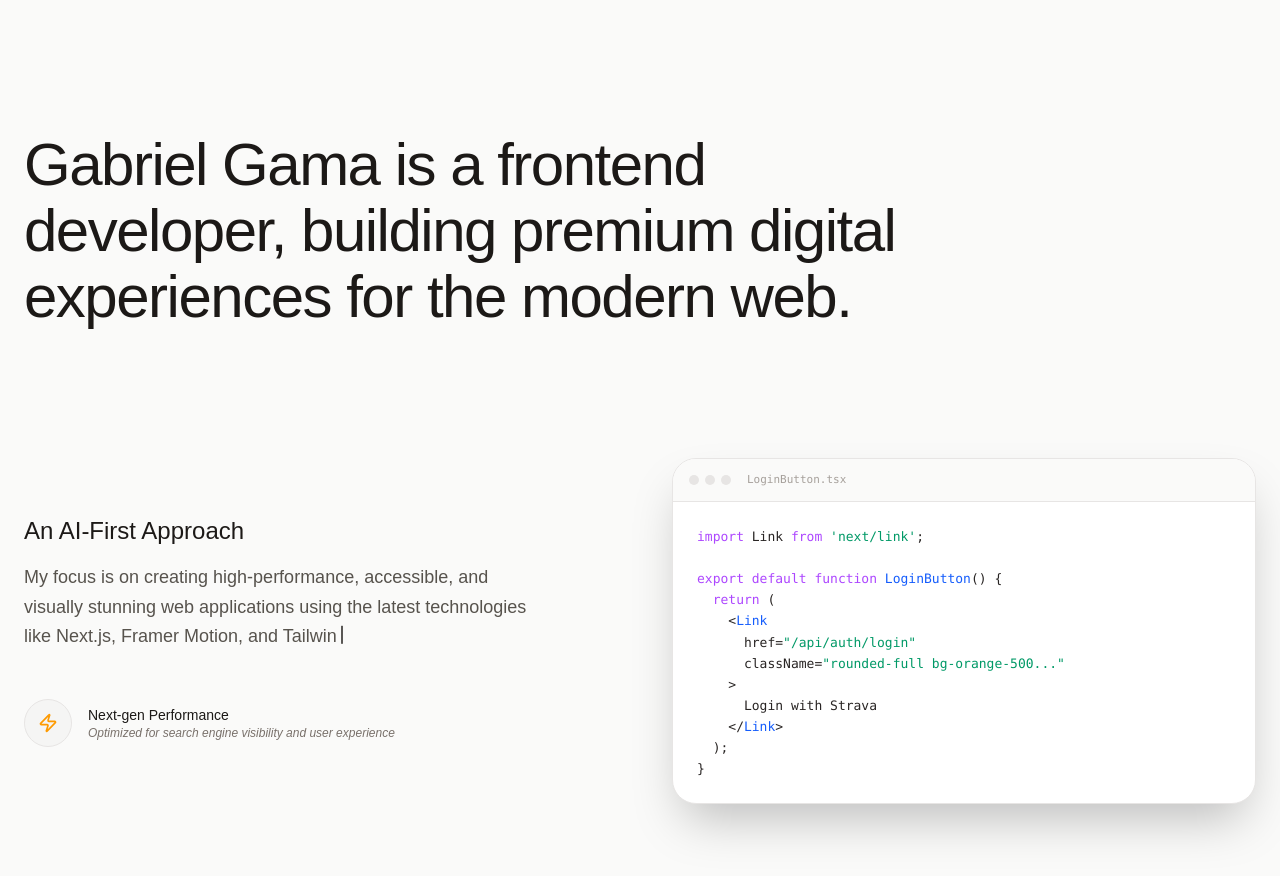
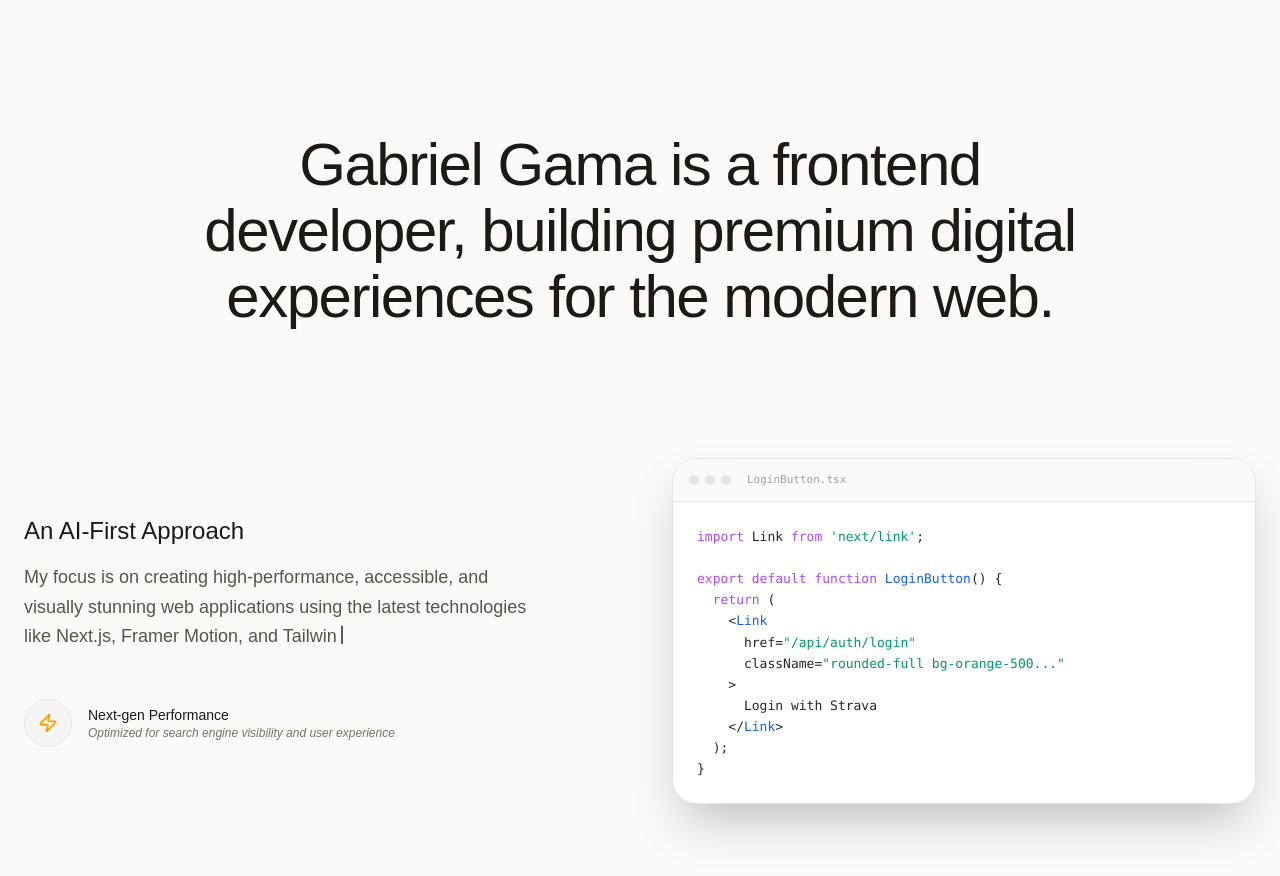
Before and after one commit to GabrielBaiano/gabrielgama.io, a Next.js app: page /en in a window 1280 px wide. Shown: the part 1560-2436 px from the top of the page. Built offline with nearby package versions, Linux system fonts and the light colour scheme; a web font is replaced by a local one.

Commit message:
style: center Agentic Era heading and keep CTA arrow

```diff
--- a/app/[locale]/(academico)/page.tsx
+++ b/app/[locale]/(academico)/page.tsx
@@ -273,7 +273,7 @@
 
       {/* AGENTIC ERA FEATURE SECTION */}
       <section className="max-w-7xl mx-auto px-6 py-32 space-y-32">
-        <div className="max-w-4xl">
+        <div className="max-w-4xl mx-auto text-center">
           <h2 className="text-4xl md:text-5xl lg:text-6xl font-medium tracking-tight text-stone-900 leading-[1.1]">
             <TypingText text={t("agentic_era_title")} />
           </h2>
```
